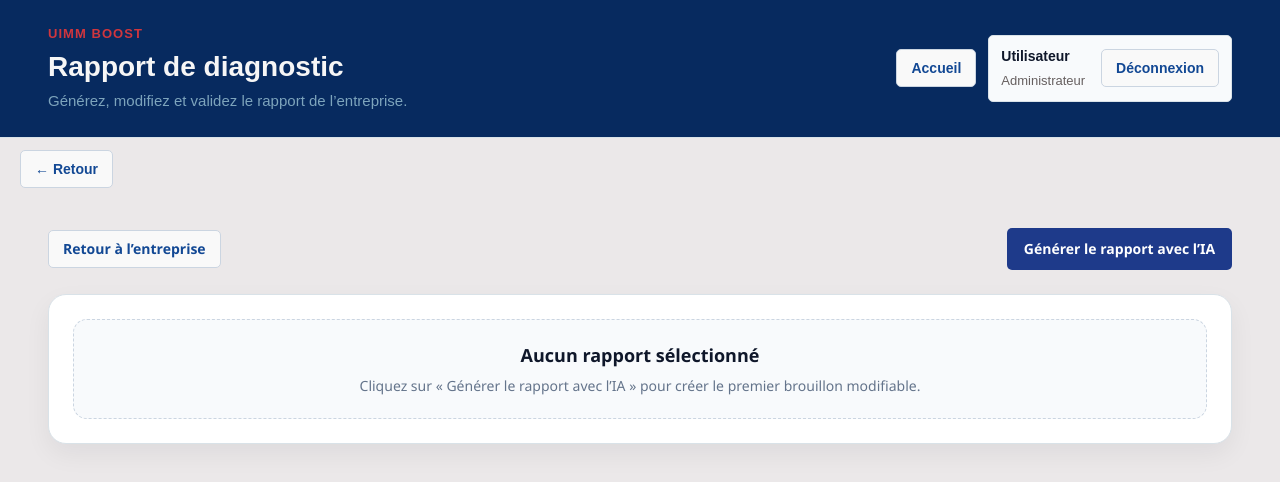
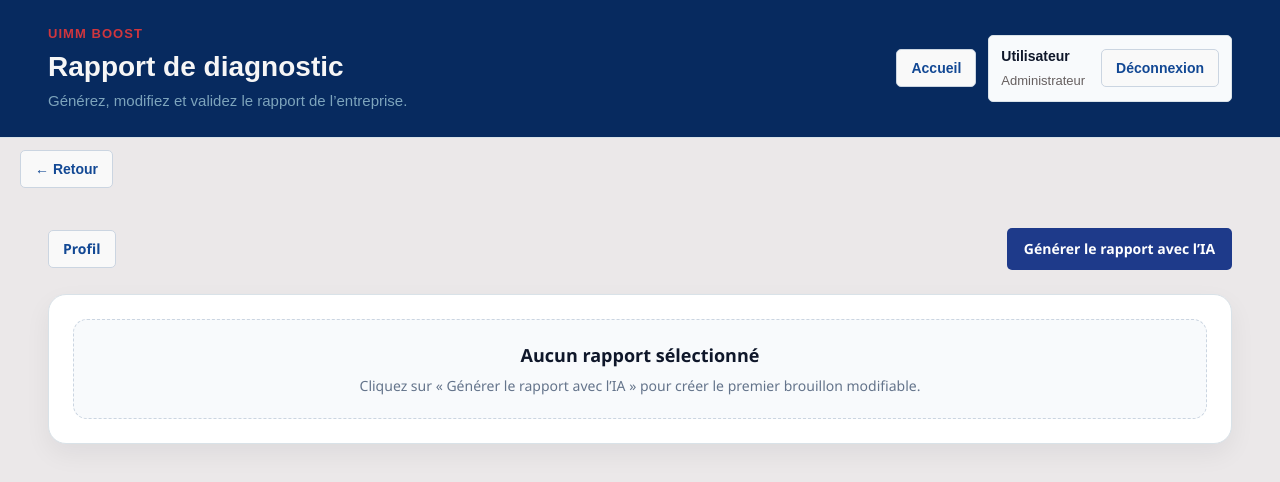
Before and after one commit to khrisssss/UIMM_app, a React (Vite) app in the folder Frontend/: page /companies/1/reports in a window 1280 px wide. Shown: the top 482 px of the page. Built offline with nearby package versions, Linux system fonts and the light colour scheme; no server answers; sample sign-in values are in the browser's storage.

Commit message:
change the name of the button

```diff
--- a/Frontend/src/pages/ReportsPage.jsx
+++ b/Frontend/src/pages/ReportsPage.jsx
@@ -205,7 +205,7 @@ function ReportsPage() {
         {message && <div className="toast-message">{message}</div>}
 
         <section className="reports-top-actions">
-          <button className="secondary-button" onClick={goBack}>Retour à l’entreprise</button>
+          <button className="secondary-button" onClick={goBack}>Profil</button>
 
           <button
             className="primary-button"
```
